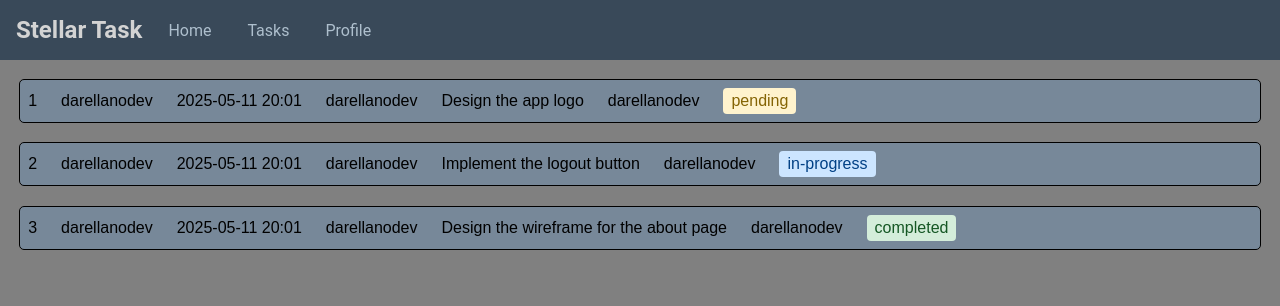
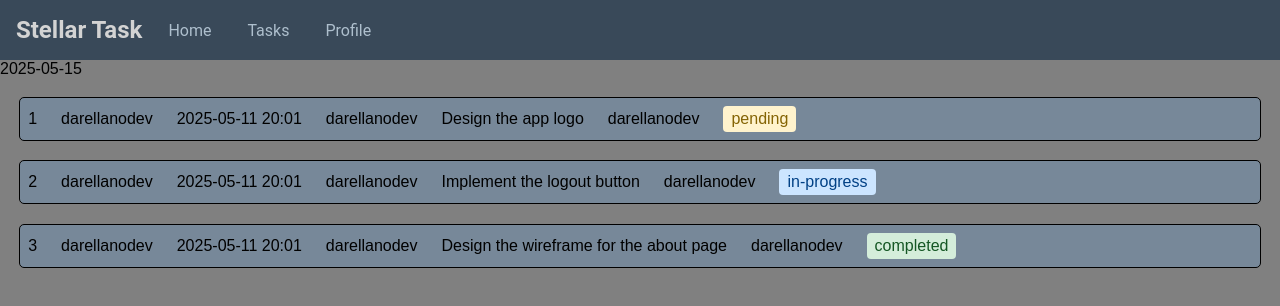
Before and after one commit to darellanodev/stellar-task, an Angular app: page / in a window 1280 px wide. Shown: the top 306 px of the page. Built offline with nearby package versions, Linux system fonts and the light colour scheme.

Commit message:
feat: Use the day component in the app (#7)

```diff
--- a/src/app/app.component.html
+++ b/src/app/app.component.html
@@ -1,9 +1,7 @@
 <app-nav-bar [logo]="'Stellar Task'" [items]="['Home','Tasks','Profile']"></app-nav-bar>
 
 <main>
-  <app-task [task]="examplePendingTask"></app-task>
-  <app-task [task]="exampleInProgressTask"></app-task>
-  <app-task [task]="exampleCompletedTask"></app-task>
+  <app-day [day]="exampleDay"></app-day>
 </main>
 
 <router-outlet></router-outlet>
--- a/src/app/app.component.ts
+++ b/src/app/app.component.ts
@@ -1,5 +1,6 @@
 import { Component } from '@angular/core'
 import { Task } from './task/models/task.model'
+import { Day } from './day/models/day.model'
 
 @Component({
   selector: 'app-root',
@@ -18,6 +19,7 @@ export class AppComponent {
     status: 'pending',
     createdAt: new Date(),
   }
+
   exampleInProgressTask: Task = {
     id: '2',
     description: 'Implement the logout button',
@@ -27,6 +29,7 @@ export class AppComponent {
     status: 'in-progress',
     createdAt: new Date(),
   }
+
   exampleCompletedTask: Task = {
     id: '3',
     description: 'Design the wireframe for the about page',
@@ -36,4 +39,13 @@ export class AppComponent {
     status: 'completed',
     createdAt: new Date(),
   }
+
+  exampleDay: Day = {
+    date: new Date('2025-05-15'),
+    tasks: [
+      this.examplePendingTask,
+      this.exampleInProgressTask,
+      this.exampleCompletedTask,
+    ],
+  }
 }
```
